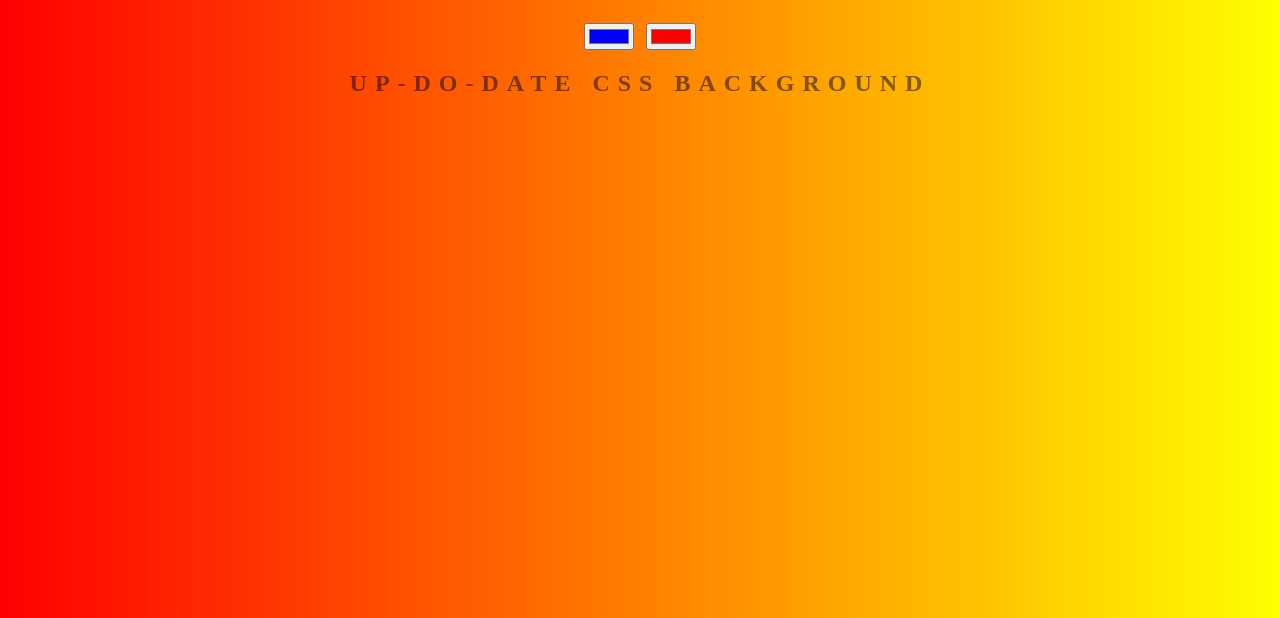
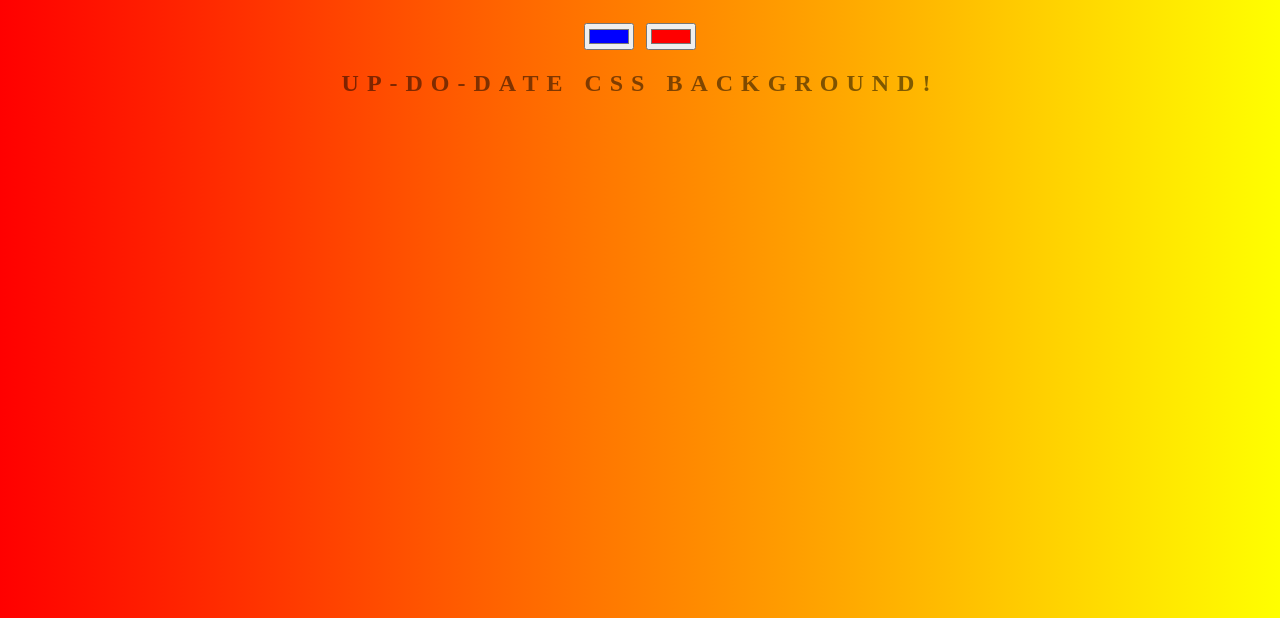
Before and after one commit to dragavit/background-generator, a plain HTML site: page index.html in a window 1280 px wide. Shown: the part 182-800 px from the top of the page. Drawn offline with Linux system fonts and the light colour scheme.

Commit message:
trying again to make a change being branched off

```diff
--- a/index.html
+++ b/index.html
@@ -8,7 +8,7 @@
 	<h1>Background Generator</h1>
 	<input class="color1" type="color" name="color1" value="#0000ff">
 	<input class="color2" type="color" name="color2" value="#ff0000">
-	<h2>Up-do-date CSS Background</h2>
+	<h2>Up-do-date CSS Background!</h2>
 	<h3></h3>
 	<script type="text/javascript" src="script.js"></script>
 </body>
```
